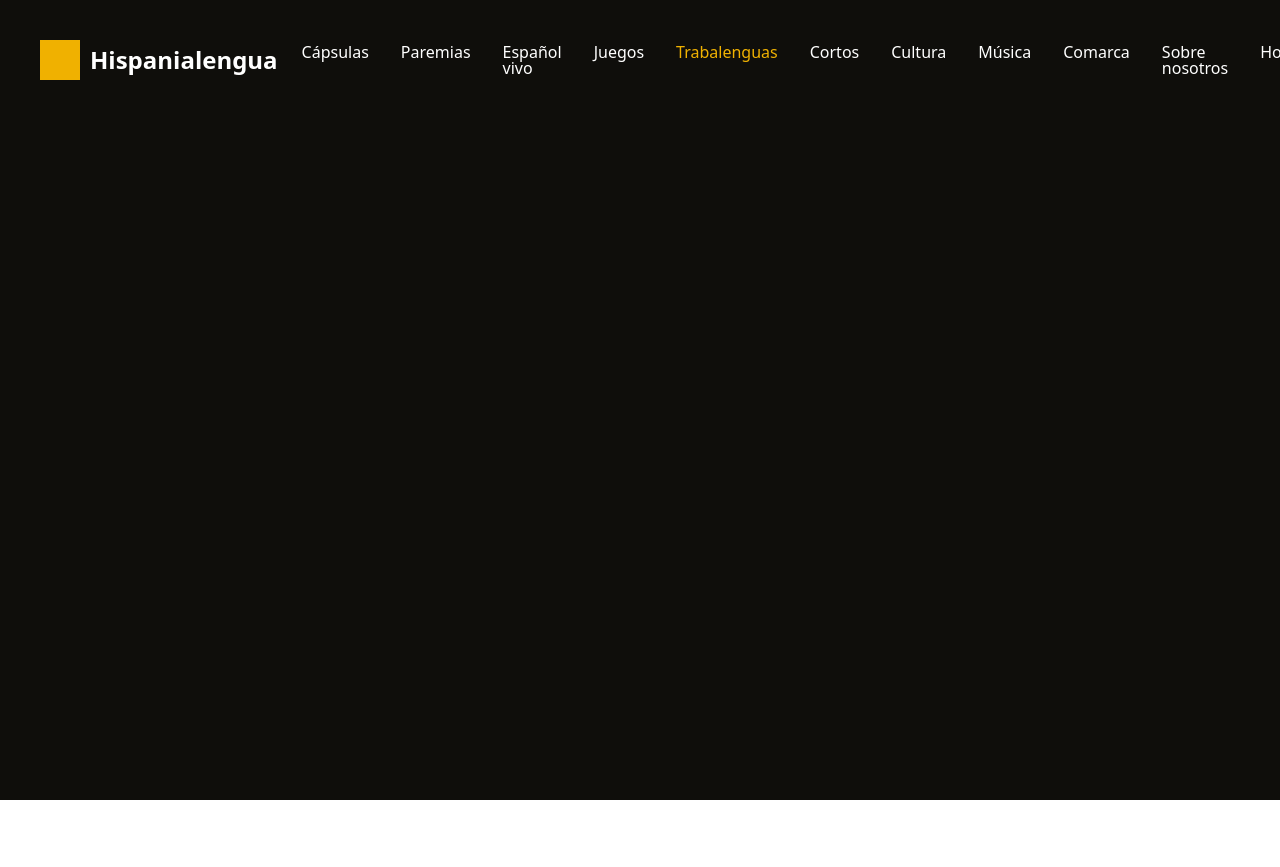
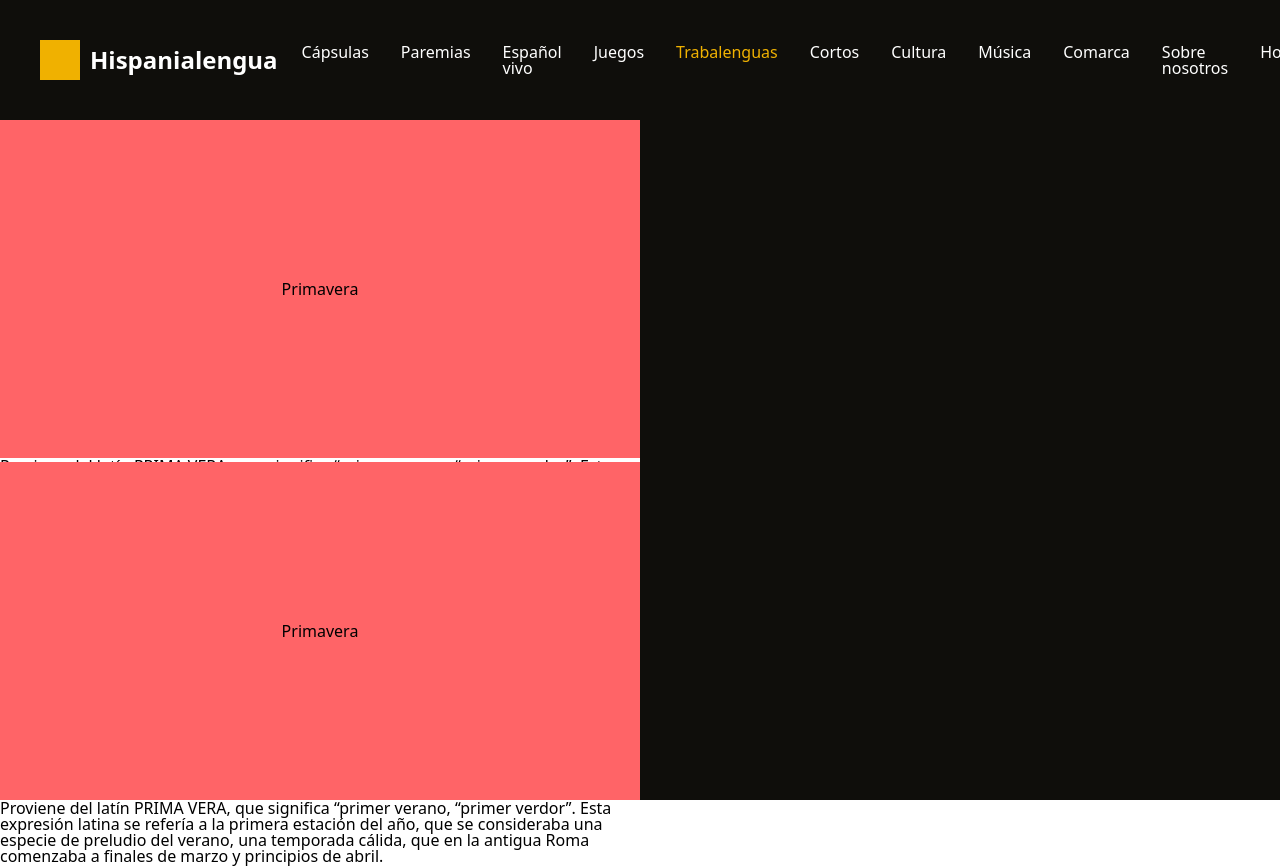
Before and after one commit to soniagomezgarcia97/Hispanialengua, a React (Vite) app: page /Hispanialengua/capsulas in a window 1280 px wide. Shown: the top 867 px of the page. Before the commit the page ends 800 px from the top, so only its background shows below. Built offline with nearby package versions, Linux system fonts and the light colour scheme.

Commit message:
inicio seccion capsulas de español

```diff
--- a/src/Pages/Capsulas.tsx
+++ b/src/Pages/Capsulas.tsx
@@ -2,6 +2,7 @@
 
 import { useState } from "react"
 import { Link } from "react-router-dom"
+import CapsulasComp from "../components/Capsulas"
 
 const Capsulas = () => {
   const [menuDesplegable, setMenuDesplegable] = useState(false)
@@ -46,7 +47,10 @@ const Capsulas = () => {
           </ul>
         </header>
         {/* Main */}
-        <main></main>
+        <main className="flex-1 w-full flex flex-col gap-1">
+          <CapsulasComp />
+          <CapsulasComp />
+        </main>
       </div>
     </>
   )
--- /dev/null
+++ b/src/components/Capsulas.tsx
@@ -0,0 +1,26 @@
+/* Importaciones */
+
+import { useState } from "react"
+
+const CapsulasComp = () => {
+    const [etimilogiaAbierta, setEtimilogiaAbierta] = useState(false)
+    return (
+        /* Container */
+        <div className="w-1/2 h-1/2 bg-blue-400 relative"
+            style={{
+                zIndex: etimilogiaAbierta ? 10 : 0,
+                transition: etimilogiaAbierta ? "z-index 0s 0s" : "z-index 0s 1s"
+            }}>
+            <button className="w-full h-full bg-red-400 overflow-hidden z-20" onClick={() => setEtimilogiaAbierta(!etimilogiaAbierta)}>Primavera</button>
+            {/* Etimologia */}
+            <div className="z-10" style={{
+                transform: etimilogiaAbierta ? "translateY(100%)" : "translateY(0%)",
+                transition: "transform 0.7s ease"
+            }}>
+                <p className="bg-white text-black z-20">Proviene del latín PRIMA VERA, que significa “primer verano, “primer verdor”. Esta expresión latina se refería a la primera estación del año, que se consideraba una especie de preludio del verano, una temporada cálida, que en la antigua Roma comenzaba a finales de marzo y principios de abril.</p>
+            </div>
+        </div>
+    )
+}
+
+export default CapsulasComp
```
Also changed, not shown: public/ImagesCapsulas/capsula.png (added).
